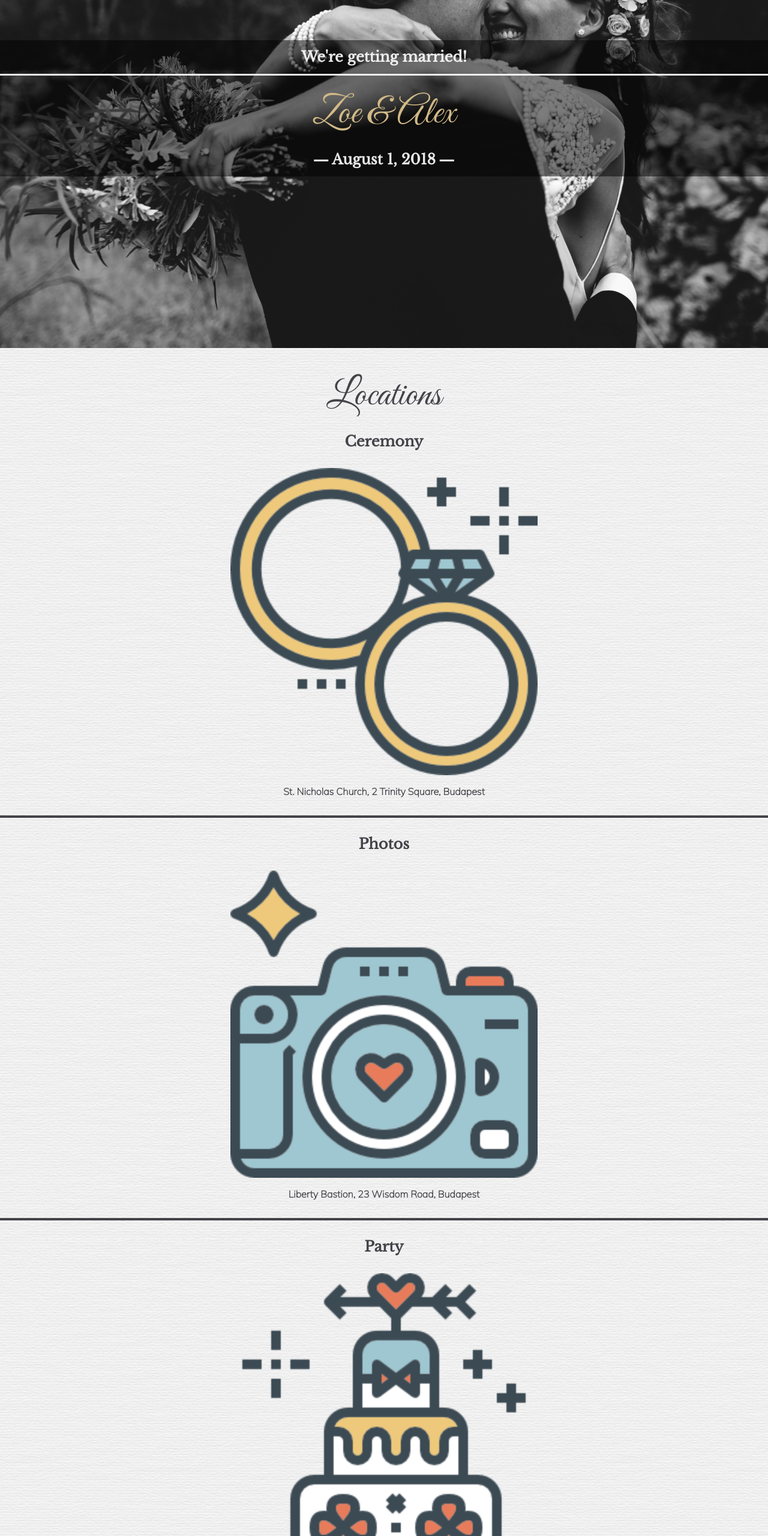
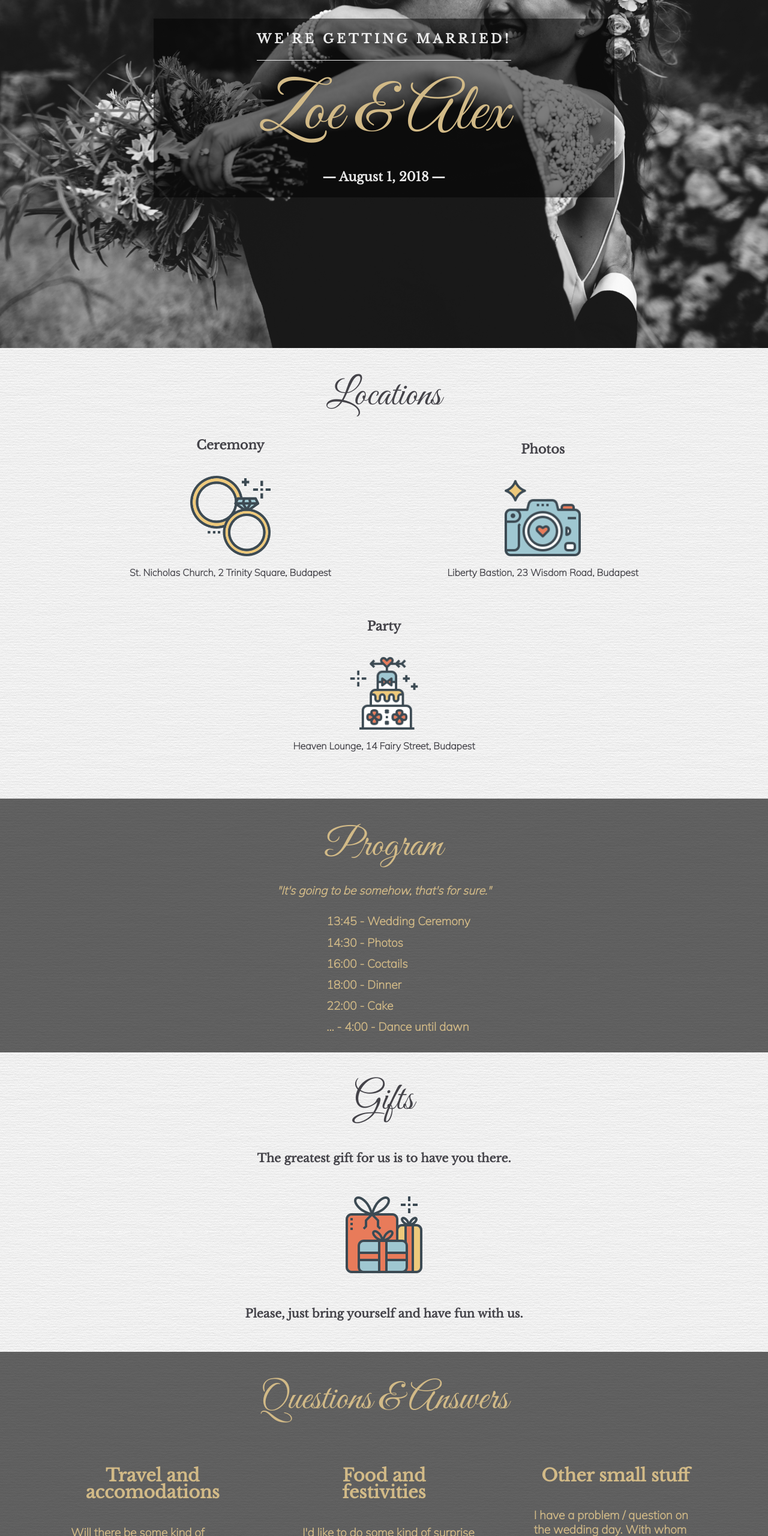
Before and after one commit to BakaiViktorWebDesign/wedding-zoe-alex, a plain HTML site: page index.html in a window 1280 px wide. Shown: the part 220-2780 px from the top of the page at 60% size. Drawn offline with nearby package versions, Linux system fonts and the light colour scheme.

Commit message:
added media query`s

```diff
--- a/index.html
+++ b/index.html
@@ -44,7 +44,7 @@
         <h3>St. Nicholas Church, 2 Trinity Square, Budapest</h3>
       </div>
 
-      <div class="location-div">
+      <div class="location-div middle-container">
         <h2 class="location-h2">Photos</h2>
         <img class="location-img" src="assets/wedding-landing-photoshoot.png" alt="Camera Image" title="Camera Image">
         <h3>Liberty Bastion, 23 Wisdom Road, Budapest</h3>
@@ -86,7 +86,7 @@
     <section class="q-and-a">
       <h1>Questions & Answers</h1>
 
-      <article class="first">
+      <article class="article-div">
         <h2>Travel and accomodations</h2>
         <p class="question">Will there be some kind of organized transfer?</p>
         <p class="answer">No, we'll just meet at the church at 13:15.</p>
@@ -98,7 +98,7 @@
         <p class="answer">The 916 bus is in service all night at the castle and it hits every major traffic hub in the city.</p>
       </article>
 
-      <article class="second">
+      <article class="article-div">
         <h2>Food and festivities</h2>
         <p class="question">I'd like to do some kind of surprise for you guys at the party. To whom should I talk about this?</p>
         <p class="answer">Discuss it with Abigail Smith. Just drop her an email at <a href="mailto:abigail@awesomemail.com" target="_blank"><span>abigail@awesomemail.com.</span></a></p>
@@ -110,7 +110,7 @@
         <p class="answer">Drop us a line <a href="#" target="_blank"><span>here</span></a> and we'll find a way.</p>
       </article>
 
-      <article class="third">
+      <article class="article-div">
         <h2>Other small stuff</h2>
         <p class="question">I have a problem / question on the wedding day. With whom can I speak?</p>
         <p class="answer">Jared Wright on this number: <a href="tel:+36 30 000 0000" target="_blank"><span>+36 30 000 0000.</span></a></p>
--- a/style.css
+++ b/style.css
@@ -7,10 +7,19 @@
     margin-bottom: 1rem;
 }
 
+/*   BASIC STYLES   */
+
 body {
     font-size: 62.5%;
     color: #444349;
     font-family: "Great Vibes", "Libre Baskerville", "Mulish", cursive;
+}
+
+h1 {
+    font-size: 4rem;
+    color: #d2ba87;
+    margin-top: 2rem;
+    margin-bottom: 1rem;
 }
 
 /*   HEADER PART   */
@@ -35,7 +44,7 @@ body {
     text-align: center;
 }
 
-h1 {
+.byline h1 {
     font-size: 4rem;
     color: #d2ba87;
     margin-top: 2rem;
@@ -44,15 +53,34 @@ h1 {
 
 h2 {
     font-family: "Libre Baskerville", cursive;
-    font-size: 1.5rem;
+    font-size: 1.3rem;
     font-weight: 600;
     color: hsla(0,0%,100%,.9);
-    padding-top: 1rem;
-    padding-bottom: 1rem;
+    padding-top: 1.5rem;
+    padding-bottom: 1.5rem;
 }
 
 .header2 {
-    border-bottom: .2rem solid hsla(0,0%,100%,.9);
+    text-transform: uppercase;
+    letter-spacing: .3rem;
+    border-bottom: .1rem solid hsla(0,0%,100%,.9);
+}
+
+/*   MEDIA QUERY PART   */
+
+@media all and (min-width: 480px) and (orientation: landscape) {
+    .byline {
+        width: 60vw;
+        margin: 0 auto;
+    }
+
+    .header2 {
+        display: inline-block;
+    }
+
+    .byline h1 {
+        font-size: 7rem;
+    }
 }
 
 /*    LOCATIONS PART   */
@@ -91,6 +119,17 @@ h3 {
     font-weight: 600;
 }
 
+/*   MEDIA QUERY PART   */
+
+@media all and (min-width: 480px) and (orientation: landscape) {
+    .location-div {
+        display: inline-block;
+        border-bottom: none;
+        padding-left: 6rem;
+        padding-right: 6rem;
+    }
+}
+
 /*    PROGRAMS PART   */
 
 .programs {
@@ -118,6 +157,14 @@ h3 {
     font-size: 1.2rem;
     margin-left: 3rem;
     margin-bottom: 1rem;
+}
+
+/*   MEDIA QUERY PART   */
+
+@media all and (min-width: 480px) and (orientation: landscape) {
+    .programs ul {
+        display: inline-block;
+    }
 }
 
 /*    GIFTS PART   */
@@ -153,6 +200,14 @@ h3 {
     padding: 2rem;
 }
 
+/*   MEDIA QUERY PART   */
+
+@media all and (min-width: 480px) and (orientation: landscape) {
+    .gifts img {
+        width: 10%;
+    }
+}
+
 /*    QUESTIONS AND ANSWERS PART  */
 
 .q-and-a {
@@ -164,14 +219,14 @@ h3 {
     padding-bottom: 3rem;
 }
 
-.first h2, .second h2, .third h2 {
+.article-div h2 {
     color:#d2ba87;
     font-family: "Libre Baskerville", cursive;
     font-size: 1.8rem;
     padding: 2rem;
 }
 
-.first, .second, .third {
+.article-div {
     border-bottom: .2rem solid #d2ba87;
 }
 
@@ -205,6 +260,18 @@ span {
     text-decoration: none;
 }
 
+/*    MEDIA QUERY PART    */
+
+@media all and (min-width: 480px) and (orientation: landscape) {
+    .article-div {
+        display: inline-block;
+        border-bottom: none;
+        width: 30%;
+        vertical-align: top;
+        padding: 2rem;
+    }
+}
+
 /*   CONTACT PART   */
 
 .contact {
@@ -225,9 +292,8 @@ span {
     font-weight: 900;
     font-size: 1.2rem;
     line-height: 1.5rem;
-    margin-left: 1rem;
-    margin-bottom: 2rem;
-    padding: .5rem;
+    margin-bottom: 1rem;
+    padding: 1rem;
 }
 
 address a {
```
